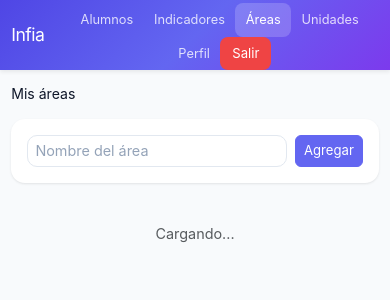
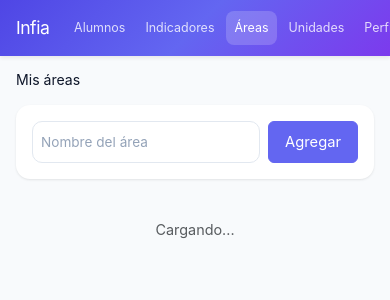
Before and after one commit to chiarakordek/Asistente_Infia, a Flask app: page /areas in a window 390 px wide. Shown: the top 300 px of the page. Run offline with Flask 3, Linux system fonts and the light colour scheme; the visitor is signed in with stand-in values (Sample User, id 1); data that the repository does not hold is empty; some libraries are stand-ins or nearby versions.

Commit message:
feat: mejor espaciado móvil — padding, touch targets, navbar scrollable

```diff
--- a/static/css/styles.css
+++ b/static/css/styles.css
@@ -658,44 +658,99 @@ hr { margin: 1rem 0; opacity: 0.4; }
 @media (max-width: 576px) {
   html { font-size: 16px; }
 
-  .navbar { min-height: 52px; }
+  /* Navbar — scrollable horizontal, no wrap cramming */
+  .navbar { min-height: 56px; }
   .navbar-brand { font-size: 1.1rem; }
 
+  .navbar .container-fluid {
+    overflow-x: auto;
+    overflow-y: hidden;
+    -webkit-overflow-scrolling: touch;
+    scrollbar-width: none;
+    gap: 0;
+  }
+  .navbar .container-fluid::-webkit-scrollbar { display: none; }
+
   .nav-links {
-    width: 100%;
-    margin-top: 0.2rem;
-    gap: 0;
-    justify-content: center;
-    flex-wrap: wrap;
+    gap: 0.15rem;
+    flex-wrap: nowrap;
+    padding-bottom: 0;
   }
 
   .nav-link-item {
-    font-size: 0.8rem;
-    padding: 0.45rem 0.65rem;
+    font-size: 0.78rem;
+    padding: 0.5rem 0.55rem;
   }
 
   .nav-divider { display: none; }
 
   .nav-link-logout {
-    font-size: 0.82rem;
-    padding: 0.4rem 0.75rem;
+    font-size: 0.78rem;
+    padding: 0.45rem 0.7rem;
     background: #ef4444;
+    margin-left: 0.2rem;
   }
 
-  .alumno-item { padding: 0.6rem 0.7rem; margin-bottom: 0.4rem; }
-  .alumno-top { margin-bottom: 0.6rem; }
+  /* More breathing room in main container */
+  .container-fluid { padding-left: 1rem !important; padding-right: 1rem !important; }
+
+  /* Stats row — bigger touch targets */
+  .stats-row .col-3 { padding: 0 0.35rem; }
+  .stats-row .card { padding: 0.65rem 0.4rem !important; }
+  .stats-row .card .fs-5 { font-size: 1.1rem !important; }
+  .stats-row .card .small { font-size: 0.7rem !important; }
+
+  /* Alumno items */
+  .alumno-item {
+    padding: 0.75rem 0.85rem;
+    margin-bottom: 0.5rem;
+  }
+  .alumno-top { margin-bottom: 0.7rem; gap: 0.65rem; }
   .alumno-nombre { font-size: 1rem; }
-  .alumno-bottom .dropdown-toggle { font-size: 0.82rem; padding: 0.3rem 0.5rem; min-height: 34px; }
-  .alumno-bottom .dropdown-menu { min-width: 180px; font-size: 0.85rem; }
-  .alumno-bottom .btn-save { font-size: 0.82rem; min-height: 34px; padding: 0.2rem 0.5rem; min-width: 36px; }
-  .btn-record { width: 40px; height: 40px; font-size: 1.2rem; }
-  .btn-icon { width: 30px; height: 30px; }
-  .btn-sm { font-size: 0.82rem; padding: 0.25rem 0.5rem; min-height: 32px; }
-  .container-fluid { padding-left: 0.7rem !important; padding-right: 0.7rem !important; }
-  .stats-row .col-3 { padding: 0 0.2rem; }
-  .stats-row .card { padding: 0.45rem 0.3rem !important; }
-  .stats-row .card .fs-5 { font-size: 1rem !important; }
-  .stats-row .card .small { font-size: 0.7rem !important; }
-  .form-control, .form-select { font-size: 0.9rem; }
-  .actividad-card { font-size: 0.9rem; }
+  .alumno-bottom { gap: 0.5rem; }
+  .alumno-bottom .dropdown-toggle { font-size: 0.85rem; padding: 0.35rem 0.55rem; min-height: 36px; }
+  .alumno-bottom .dropdown-menu { min-width: 200px; font-size: 0.88rem; }
+  .alumno-bottom .btn-save { font-size: 0.85rem; min-height: 36px; padding: 0.25rem 0.55rem; min-width: 40px; }
+
+  /* Buttons */
+  .btn-record { width: 44px; height: 44px; font-size: 1.3rem; }
+  .btn-icon { width: 34px; height: 34px; }
+  .btn-sm { font-size: 0.85rem; padding: 0.3rem 0.6rem; min-height: 34px; }
+  .btn { padding: 0.5rem 1rem; min-height: 42px; font-size: 0.92rem; }
+
+  /* Forms */
+  .form-control, .form-select { font-size: 0.95rem; min-height: 44px; padding: 0.55rem 0.75rem; }
+  .form-control-sm { min-height: 36px; padding: 0.3rem 0.5rem; font-size: 0.85rem; }
+  .form-select-sm { min-height: 36px; padding: 0.3rem 0.5rem; font-size: 0.85rem; }
+
+  /* Activity/indicator cards */
+  .actividad-card {
+    padding: 0.85rem 0.9rem;
+    margin-bottom: 0.5rem;
+    font-size: 0.92rem;
+  }
+
+  /* Observation items */
+  .obs-item { padding: 0.85rem 0.9rem; margin-bottom: 0.5rem; font-size: 0.92rem; }
+
+  /* Section headers */
+  .section-header { margin-bottom: 0.8rem; gap: 0.5rem; }
+
+  /* Area headers */
+  .area-header { margin-top: 1.3rem; margin-bottom: 0.5rem; gap: 0.6rem; }
+
+  /* Modals */
+  .modal-header { padding: 1rem 1rem; }
+  .modal-body { padding: 1rem; }
+  .modal-footer { padding: 0.85rem 1rem; }
+
+  /* Tabs */
+  .nav-tabs .nav-link { padding: 0.55rem 1rem; font-size: 0.9rem; }
+
+  /* Cards */
+  .card, .alumno-item, .actividad-card, .obs-item { border-radius: var(--radius); }
+  .card { padding: 1rem; }
+
+  /* Bulk bar */
+  #bulkBar, #bulkBarArea, #bulkBarUni { margin-bottom: 0.6rem; }
 }
--- a/static/js/app.js
+++ b/static/js/app.js
@@ -443,7 +443,7 @@ async function cargarObsAlumno(idAlumno) {
         <div class="obs-item ${o.tipo}" data-obs-id="${o.id_observacion}">
           <div class="d-flex justify-content-between align-items-start gap-2">
             <div class="flex-grow-1">
-              ${o.act_nombre ? `<small class="fw-medium text-primary">${o.act_nombre}</small>` : ''}
+              ${o.act_nombre ? `<small class="text-primary">${o.act_nombre}</small>` : ''}
               <p class="mb-1 mt-1">${o.nota_cruda}</p>
             </div>
             <input type="checkbox" class="obs-checkbox mt-1 flex-shrink-0" data-obs-id="${o.id_observacion}" style="display:none">
@@ -579,7 +579,7 @@ async function cargarObsHoy() {
     c.innerHTML = obs.map(o => `
       <div class="obs-item ${o.tipo}">
         <div class="d-flex justify-content-between">
-          <strong class="small">${o.al_apellido}, ${o.al_nombre}</strong>
+          <span class="small">${o.al_apellido}, ${o.al_nombre}</span>
           <span class="badge ${o.tipo === 'audio' ? 'bg-success' : 'bg-primary'}">${o.tipo === 'audio' ? '🎤' : '📝'}</span>
         </div>
         ${o.act_nombre ? `<small class="text-primary">${o.act_nombre}</small>` : ''}
```
